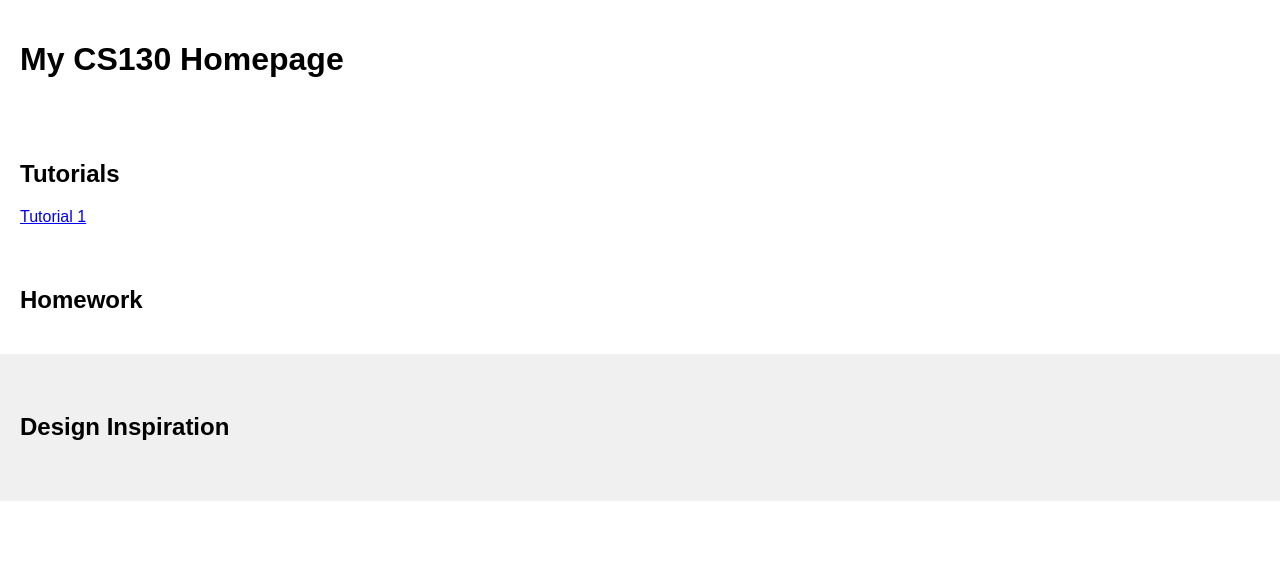
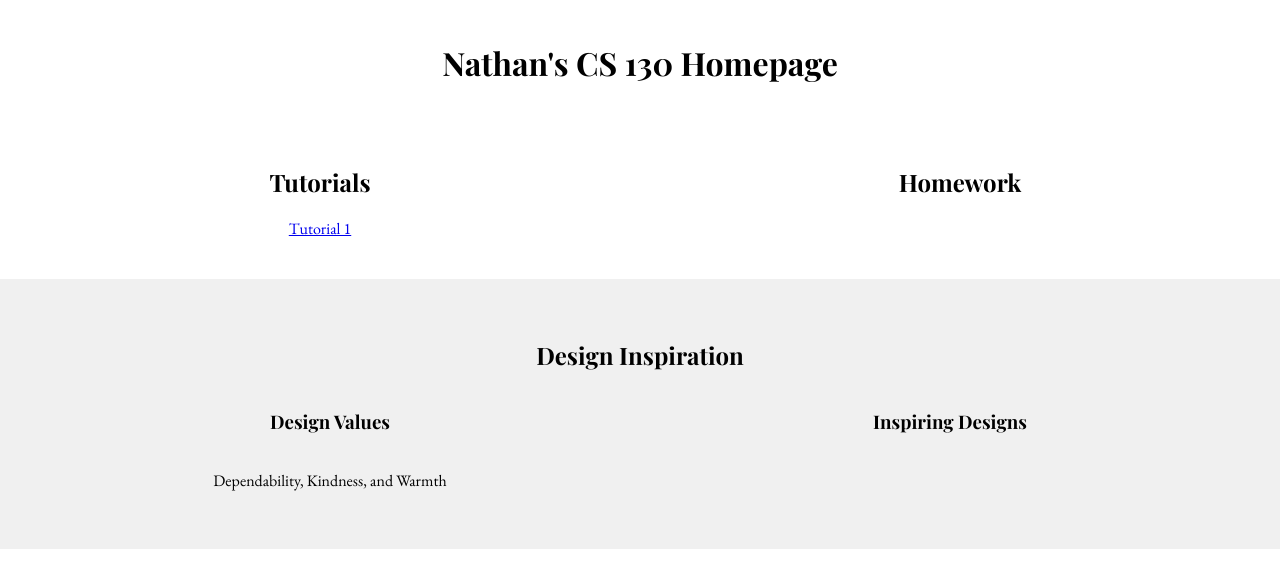
Before and after one commit to n-ryan/cs130, a plain HTML site: page index.html in a window 1280 px wide. Drawn offline with nearby package versions, Linux system fonts and the light colour scheme; a web font is replaced by a local one.

Commit message:
Implement some design changes

```diff
--- a/index.html
+++ b/index.html
@@ -3,16 +3,16 @@
 <html lang="en">
   <head>
     <!-- stylesheets and metadata go here -->
-    <title>My CS130 Homepage</title>
+    <title>Nathan's CS130 Homepage</title>
     <link rel="stylesheet" href="style.css" />
   </head>
   <body>
     <!-- HTML content tags go here. Change anything you want! -->
     <header>
-      <h1>My CS130 Homepage</h1>
+      <h1>Nathan's CS 130 Homepage</h1>
     </header>
     <main>
-      <section id="tutorials">
+      <section class="main-panel" id="tutorials">
         <h2>Tutorials</h2>
         <!--
                     Links to your tutorial assignments go here.
@@ -21,19 +21,29 @@
                 -->
         <a href="./tutorials/tutorial01/index.html">Tutorial 1</a>
       </section>
-      <section id="homework">
+      <section class="main-panel" id="homework">
         <h2>Homework</h2>
         <!--
                     Links to your Homework assignments go here.
                     When you submit a new HW assignment, add a link to it here (if applicable)
                 -->
       </section>
-      <section id="inspiration">
-        <h2>Design Inspiration</h2>
-        <!--
-                    Links to 5-10 websites that inspire you
-                -->
-      </section>
     </main>
+    <section id="inspiration">
+      <h2>Design Inspiration</h2>
+      <div class="inspo-panels">
+        <div class="inspo-panel values">
+          <h3>Design Values</h3>
+          <p>Dependability, Kindness, and Warmth</p>
+        </div>
+
+        <div class="inspo-panel inspo-sites">
+          <h3>Inspiring Designs</h3>
+        </div>
+      </div>
+      <!--
+                  Links to 5-10 websites that inspire you
+              -->
+    </section>
   </body>
 </html>
--- a/style.css
+++ b/style.css
@@ -1,15 +1,39 @@
+@import url('https://fonts.googleapis.com/css2?family=EB+Garamond:ital@0;1&family=Playfair+Display:ital,wght@0,400;0,500;0,600;0,700;0,800;0,900;1,400;1,500;1,600;1,700;1,800;1,900&display=swap');
+
 /* You're welcome to change any of this! */
 * {
     box-sizing: border-box;
 }
 
+h1, h2, h3 {
+    font-family: 'Playfair Display', serif;
+}
+
 body {
     margin: 0px;
-    font-family: Arial, sans-serif;
+    font-family: 'EB Garamond', serif;
 }
 header, section {
     padding: 20px;
 }
+
+header {
+    display: flex;
+    justify-content: center;
+}
+
+main {
+    display: flex;
+    padding-bottom: 20px;
+}
+
+.main-panel {
+    width: 50%;
+    display: flex;
+    flex-direction: column;
+    align-items: center;
+}
+
 p, li {
     line-height: 1.5em;
 }
@@ -18,4 +42,20 @@ p, li {
     background-color: #F0F0F0;
     padding-top: 40px;
     padding-bottom: 40px;
+    display: flex;
+    flex-direction: column;
+    align-items: center;
 }
+
+.inspo-panels {
+    display: flex;
+    width: 100%;
+    justify-content: space-evenly;
+}
+
+.inspo-panel {
+    width: 50%;
+    display: flex;
+    flex-direction: column;
+    align-items: center;
+}
```
